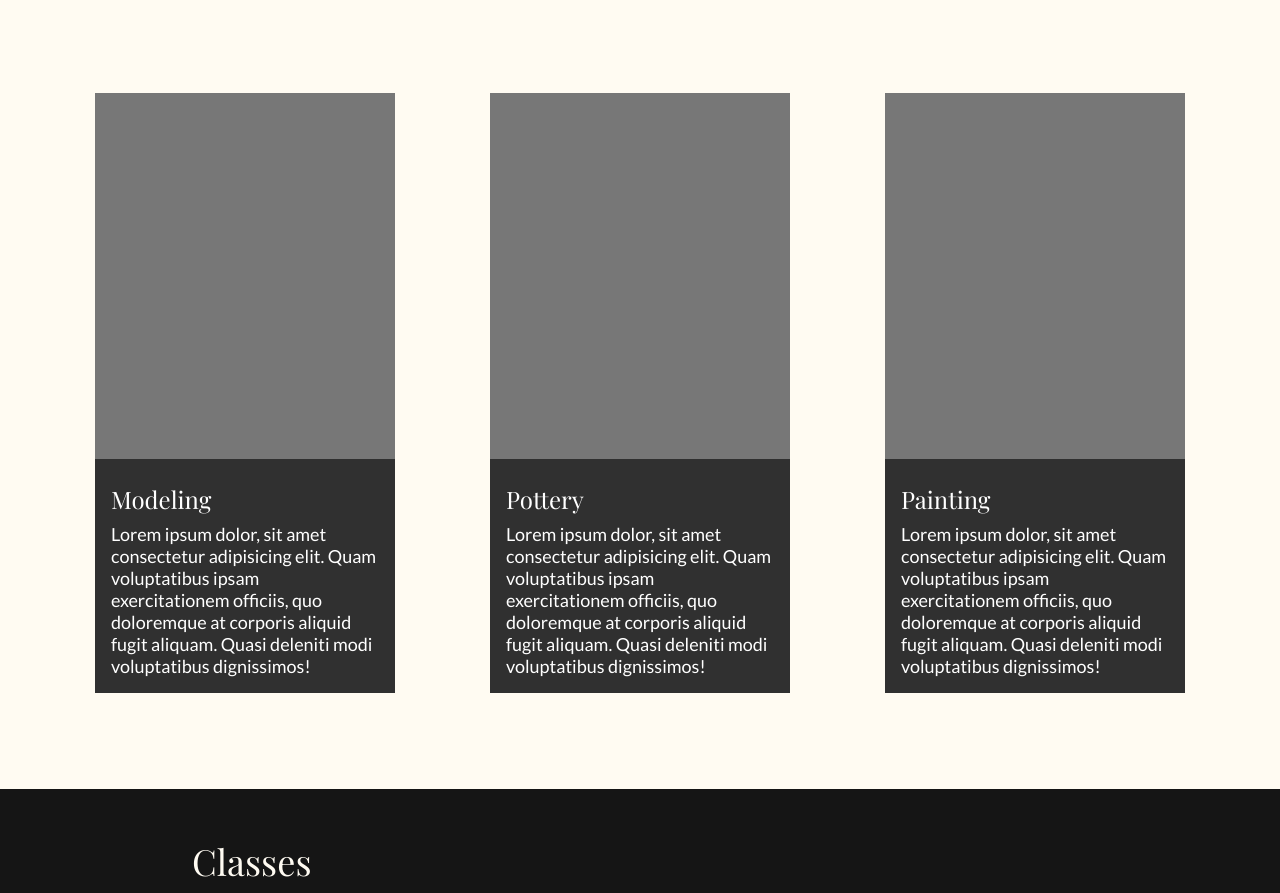
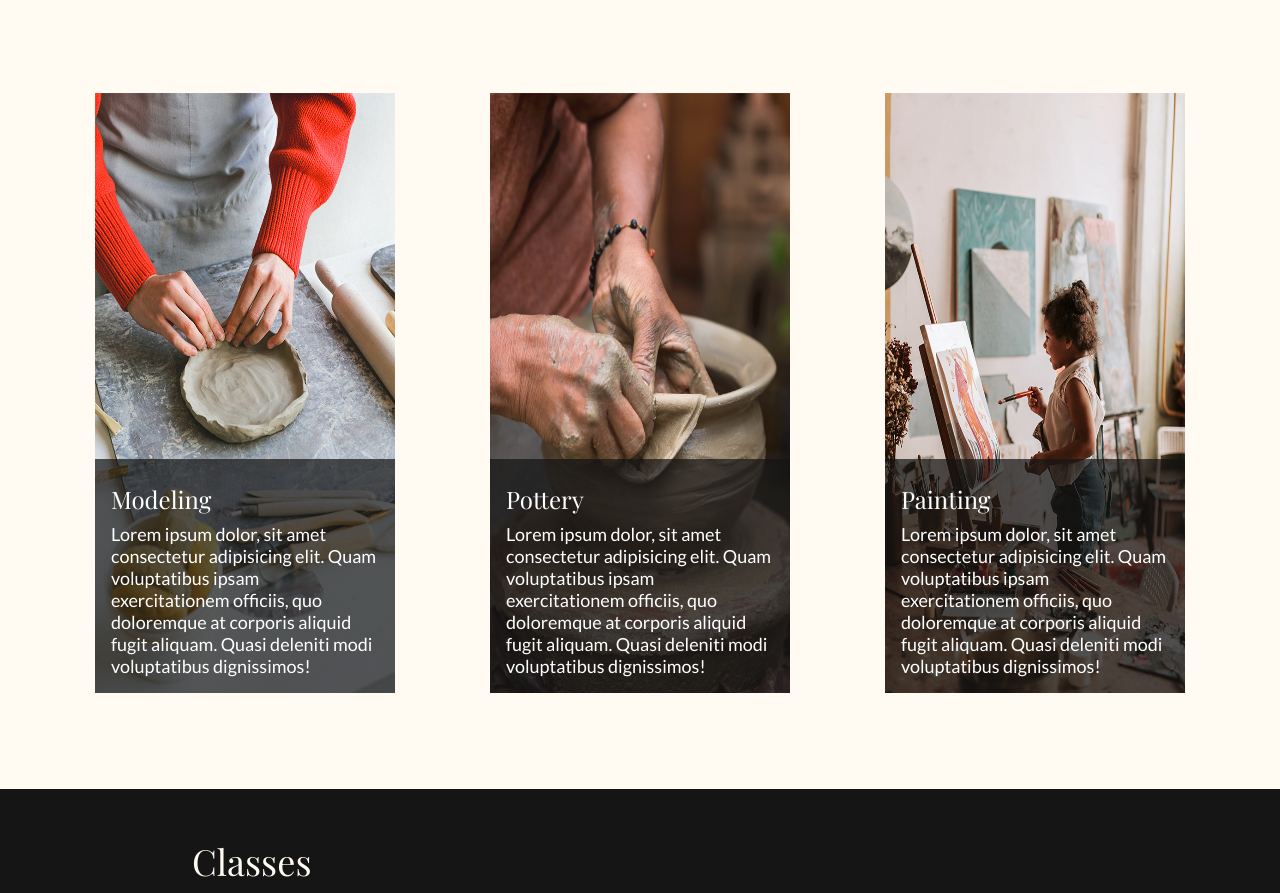
Before and after one commit to EpicalxD/denisasworkshop, a plain HTML site: page index.html in a window 1280 px wide. Shown: the part 2102-2995 px from the top of the page. Drawn offline with nearby package versions, Linux system fonts and the light colour scheme.

Commit message:
Update main.css

```diff
--- a/css/main.css
+++ b/css/main.css
@@ -221,17 +221,17 @@ img {
   justify-content: space-evenly;
 }
 #chose .medium-teaser-container .mt-img-1 {
-  background: url(./img/clay-modelling-650x975.jpg);
+  background: url(../img/clay-modelling-650x975.jpg);
   object-fit: cover;
   background-size: 100% 100%;
 }
 #chose .medium-teaser-container .mt-img-2 {
-  background: url(./img/header-img-768x1024.jpg);
+  background: url(../img/header-img-768x1024.jpg);
   object-fit: contain;
   background-size: 100% 100%;
 }
 #chose .medium-teaser-container .mt-img-3 {
-  background: url(./img/girl-painting-650x975.jpg);
+  background: url(../img/girl-painting-650x975.jpg);
   background-size: 100% 100%;
 }
 #chose .medium-teaser-container .medium-teaser {
```
